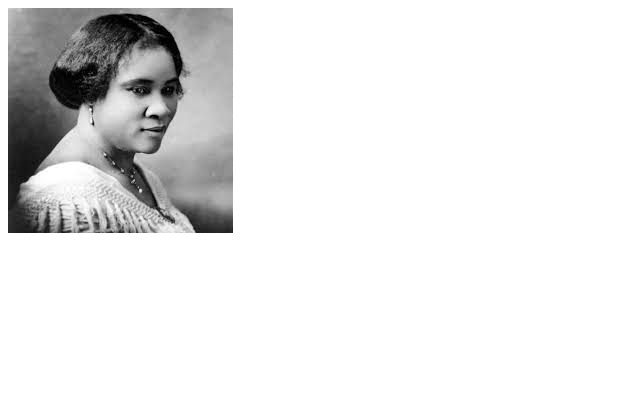
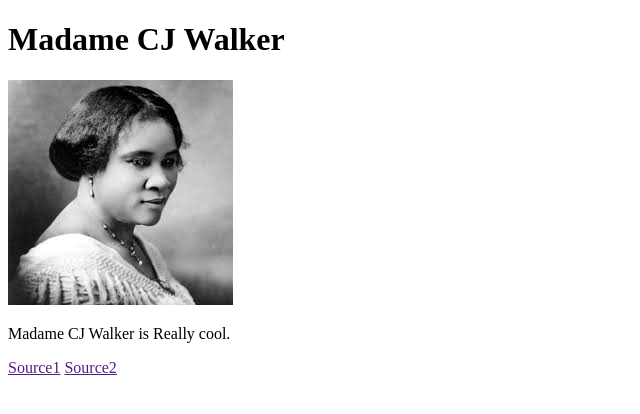
Before and after one commit to TheEternalComrade/Tribute-Page, a plain HTML site: page index.html in a window 1280 px wide. Shown: the whole page, without its empty margins (0-640 px from the left). Drawn offline with Linux system fonts and the light colour scheme.

Commit message:
modified:   index.html

```diff
--- a/index.html
+++ b/index.html
@@ -3,14 +3,20 @@
 <head>
     <meta charset="UTF-8">
     <meta name="viewport" content="width=device-width, initial-scale=1.0">
-    <title>Honors To Madame CJ Walker</title>
+    <link rel="stylesheet" href="styles.css">
+    <title>Document</title>
 </head>
 <body>
+    <div class="title">
+        <h1>Madame CJ Walker</h1>
+    </div>
     <div class="image">
         <img src="images/download (59).jpeg" alt="Picture of Madame CJ Walker">
     </div>
     <div class="info">
-        <h1></h1>
+        <p>Madame CJ Walker is Really cool.</p>
+        <a href="">Source1</a>
+        <a href="">Source2</a>
     </div>
 </body>
 </html>
```
